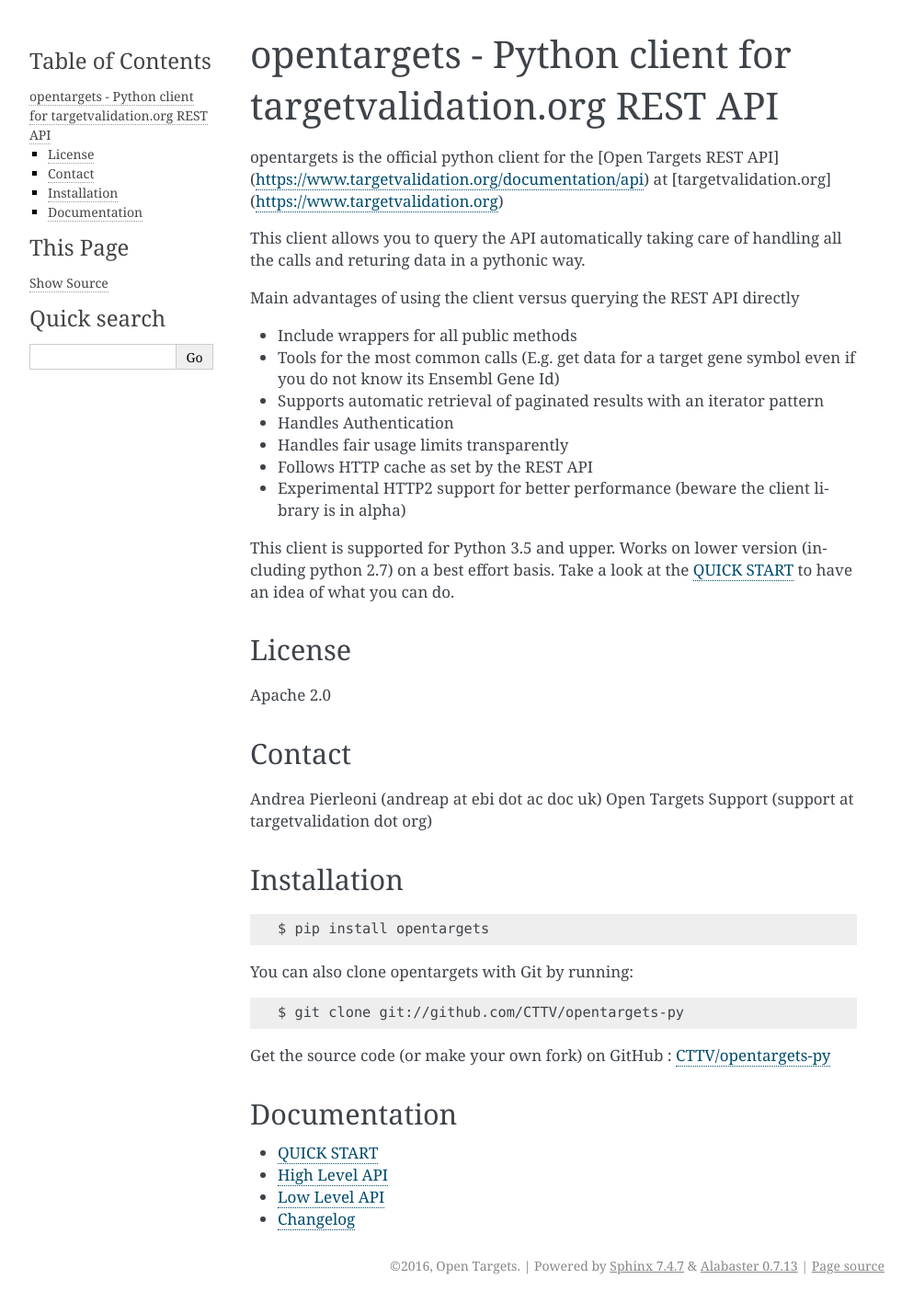
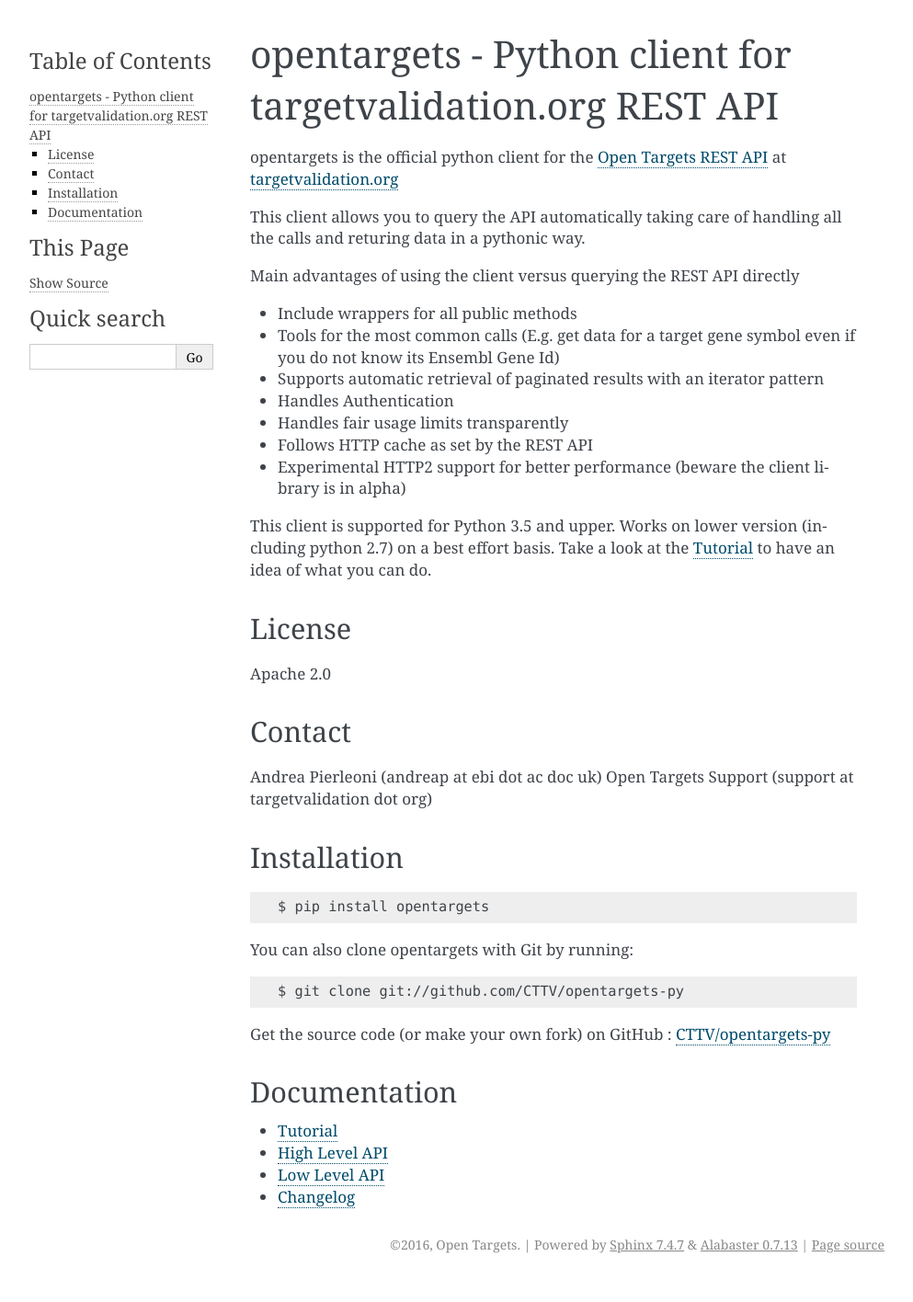
Before and after one commit to opentargets-archive/opentargets-py, a Sphinx documentation site: the page built from docs/source/index.rst, in a window 1280 px wide. Shown: the whole page at 92% size, without its empty margins (148-1141 px from the left). Built offline with Sphinx 7.4.7, drawn with Linux system fonts in a browser that asks for light colours; after the commit the page ends 1393 px from its top, so only the background shows below that.

Commit message:
improved docs

```diff
--- a/docs/source/index.rst
+++ b/docs/source/index.rst
@@ -16,7 +16,7 @@
    :maxdepth: 2
 
 
-opentargets is the official python client for the [Open Targets REST API](https://www.targetvalidation.org/documentation/api) at [targetvalidation.org](https://www.targetvalidation.org)
+opentargets is the official python client for the `Open Targets REST API`_ at `targetvalidation.org`_
 
 This client allows you to query the API automatically taking care of handling all
 the calls and returing data in a pythonic way.
--- a/docs/source/tutorial.rst
+++ b/docs/source/tutorial.rst
@@ -1,7 +1,11 @@
 .. _tutorial:
 
-QUICK START
-===========
+========
+Tutorial
+========
+
+Quick Start
+-----------
 
 import the high level client
 ::
```
Also changed, not shown: other parts of docs/source/index.rst (+2 -0 lines).
